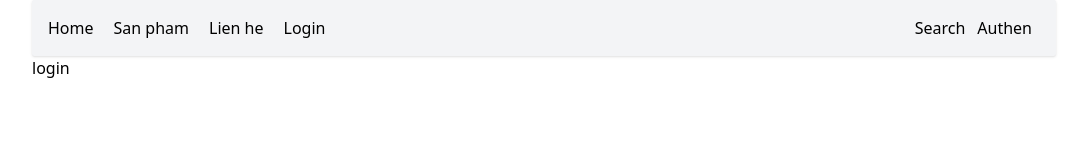
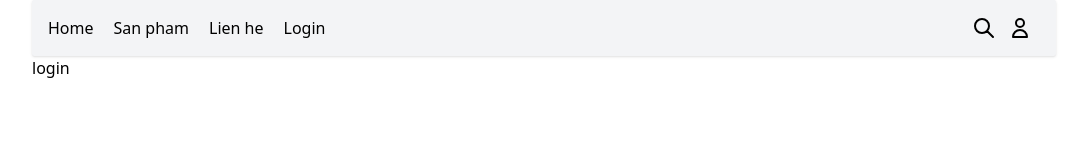
Before and after one commit to thanhtungg910/react-course, a React (Vite) app: page /login in a window 1280 px wide. Shown: the top 160 px of the page, without its empty margins (96-1183 px from the left). Built offline with nearby package versions, Linux system fonts and the light colour scheme.

Commit message:
Fix: nav

```diff
--- a/src/components/authen/Authen.jsx
+++ b/src/components/authen/Authen.jsx
@@ -1,7 +1,24 @@
 import React from "react";
 
 const Authen = () => {
-	return <div>Authen</div>;
+	return (
+		<div>
+			<svg
+				xmlns="http://www.w3.org/2000/svg"
+				className="cursor-pointer h-6 w-6"
+				fill="none"
+				viewBox="0 0 24 24"
+				stroke="currentColor"
+			>
+				<path
+					strokeLinecap="round"
+					strokeLinejoin="round"
+					strokeWidth="2"
+					d="M16 7a4 4 0 11-8 0 4 4 0 018 0zM12 14a7 7 0 00-7 7h14a7 7 0 00-7-7z"
+				/>
+			</svg>
+		</div>
+	);
 };
 
 export default Authen;
--- a/src/components/partials/Nav.jsx
+++ b/src/components/partials/Nav.jsx
@@ -1,13 +1,15 @@
 import React from "react";
 import { Link } from "react-router-dom";
+import { menu } from "../../data";
 
 const Nav = () => {
 	return (
 		<nav className="flex gap-5 items-center ">
-			<Link to="/">Home</Link>
-			<Link to="/products">San pham</Link>
-			<Link to="/contacts">Lien he</Link>
-			<Link to="/login">Login</Link>
+			{menu.map((item) => (
+				<Link key={item.id} to={item.path}>
+					{item.title}
+				</Link>
+			))}
 		</nav>
 	);
 };
--- a/src/components/search/Search.jsx
+++ b/src/components/search/Search.jsx
@@ -1,7 +1,24 @@
 import React from "react";
 
 const Search = () => {
-	return <div>Search</div>;
+	return (
+		<div>
+			<svg
+				xmlns="http://www.w3.org/2000/svg"
+				className="h-6 w-6 cursor-pointer"
+				fill="none"
+				viewBox="0 0 24 24"
+				stroke="currentColor"
+			>
+				<path
+					strokeLinecap="round"
+					strokeLinejoin="round"
+					strokeWidth="2"
+					d="M21 21l-6-6m2-5a7 7 0 11-14 0 7 7 0 0114 0z"
+				/>
+			</svg>
+		</div>
+	);
 };
 
 export default Search;
--- /dev/null
+++ b/src/data.js
@@ -0,0 +1,6 @@
+export const menu = [
+	{ id: 1, title: "Home", path: "/" },
+	{ id: 2, title: "San pham", path: "/products" },
+	{ id: 3, title: "Lien he", path: "/contacts" },
+	{ id: 4, title: "Login", path: "/login" },
+];
```
